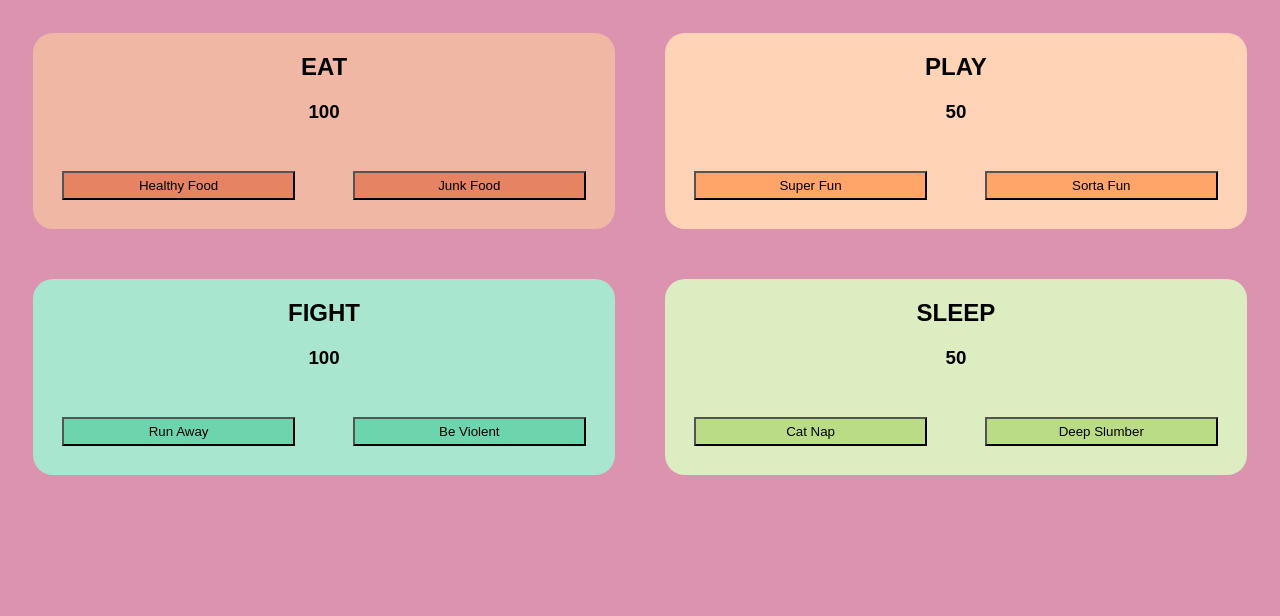
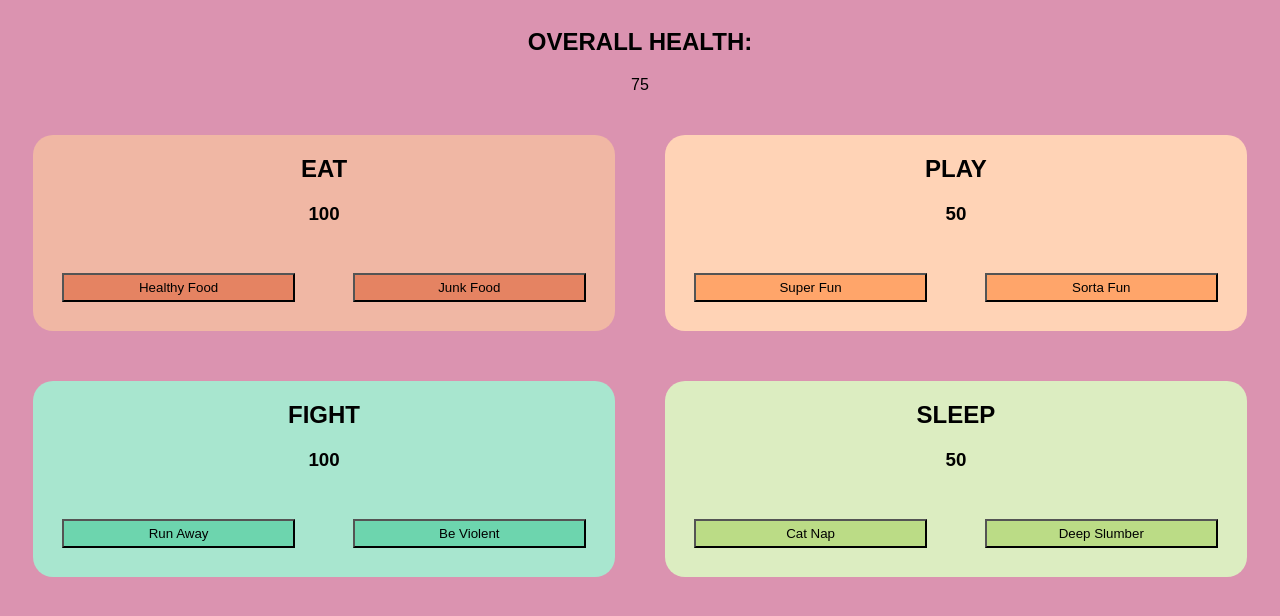
Before and after one commit to bwhitworth/tamagotchi, a website built with webpack: page src/index.html in a window 1280 px wide. Built offline with nearby package versions, Linux system fonts and the light colour scheme.

Commit message:
overall progress works

```diff
--- a/src/javascripts/components/eat.js
+++ b/src/javascripts/components/eat.js
@@ -1,11 +1,13 @@
 import utils from '../helpers/utils';
 import data from '../helpers/data';
+import progress from './progress';
 
 const feedHealthyFood = () => {
   let fullScore = data.getStat('full');
   if (fullScore <= 90) { data.addStat('full', 10); } else { data.setStat('full', 100); }
   fullScore = data.getStat('full');
   data.scorePrinter('eat-score-container', fullScore);
+  progress.progressPrinter();
 };
 
 const feedJunkFood = () => {
@@ -13,6 +15,7 @@ const feedJunkFood = () => {
   if (fullScore >= 3) { data.subStat('full', 3); } else { data.setStat('full', 0); }
   fullScore = data.getStat('full');
   data.scorePrinter('eat-score-container', fullScore);
+  progress.progressPrinter();
 };
 
 const eatQuadPrinter = () => {
--- a/src/javascripts/components/fight.js
+++ b/src/javascripts/components/fight.js
@@ -1,11 +1,13 @@
 import utils from '../helpers/utils';
 import data from '../helpers/data';
+import progress from './progress';
 
 const runAway = () => {
   let strengthScore = data.getStat('strength');
   if (strengthScore >= 3) { data.subStat('strength', 3); } else { data.setStat('strength', 0); }
   strengthScore = data.getStat('strength');
   data.scorePrinter('fight-score-container', strengthScore);
+  progress.progressPrinter();
 };
 
 const beViolent = () => {
@@ -13,6 +15,7 @@ const beViolent = () => {
   if (strengthScore >= 10) { data.subStat('strength', 20); } else { data.setStat('strength', 0); }
   strengthScore = data.getStat('strength');
   data.scorePrinter('fight-score-container', strengthScore);
+  progress.progressPrinter();
 };
 
 const fightQuadPrinter = () => {
--- a/src/javascripts/components/play.js
+++ b/src/javascripts/components/play.js
@@ -1,12 +1,13 @@
 import utils from '../helpers/utils';
 import data from '../helpers/data';
-
+import progress from './progress';
 
 const superFunActivity = () => {
   let funScore = data.getStat('fun');
   if (funScore <= 50) { data.addStat('fun', 50); } else { data.setStat('fun', 100); }
   funScore = data.getStat('fun');
   data.scorePrinter('play-score-container', funScore);
+  progress.progressPrinter();
 };
 
 const sortaFunActivity = () => {
@@ -14,6 +15,7 @@ const sortaFunActivity = () => {
   if (funScore <= 98) { data.addStat('fun', 2); } else { data.setStat('fun', 100); }
   funScore = data.getStat('fun');
   data.scorePrinter('play-score-container', funScore);
+  progress.progressPrinter();
 };
 
 const playQuadPrinter = () => {
--- /dev/null
+++ b/src/javascripts/components/progress.js
@@ -0,0 +1,19 @@
+import utils from '../helpers/utils';
+import data from '../helpers/data';
+
+const getProgress = () => {
+  const fullScore = data.getStat('full');
+  const playScore = data.getStat('fun');
+  const strengthScore = data.getStat('strength');
+  const energyScore = data.getStat('energy');
+  return ((fullScore + playScore + strengthScore + energyScore) / 4).toFixed();
+};
+
+const progressPrinter = () => {
+  let domString = '';
+  domString += '<h2>OVERALL HEALTH: </h2>';
+  domString += `<p>${getProgress()}</p>`;
+  utils.printToDom('progress', domString);
+};
+
+export default { getProgress, progressPrinter };
--- a/src/javascripts/components/sleep.js
+++ b/src/javascripts/components/sleep.js
@@ -1,11 +1,13 @@
 import utils from '../helpers/utils';
 import data from '../helpers/data';
+import progress from './progress';
 
 const catNap = () => {
   let energyScore = data.getStat('energy');
   if (energyScore <= 50) { data.addStat('energy', 50); } else { data.setStat('energy', 100); }
   energyScore = data.getStat('energy');
   data.scorePrinter('sleep-score-container', energyScore);
+  progress.progressPrinter();
 };
 
 const deepSlumber = () => {
@@ -13,6 +15,7 @@ const deepSlumber = () => {
   if (energyScore <= 40) { data.addStat('energy', 60); } else { data.setStat('energy', 100); }
   energyScore = data.getStat('energy');
   data.scorePrinter('sleep-score-container', energyScore);
+  progress.progressPrinter();
 };
 
 const sleepQuadPrinter = () => {
--- a/src/javascripts/main.js
+++ b/src/javascripts/main.js
@@ -3,12 +3,14 @@ import eat from './components/eat';
 import play from './components/play';
 import fight from './components/fight';
 import sleep from './components/sleep';
+import progress from './components/progress';
 
 const init = () => {
   eat.eatQuadPrinter();
   play.playQuadPrinter();
   fight.fightQuadPrinter();
   sleep.sleepQuadPrinter();
+  progress.progressPrinter();
 };
 
 init();
--- a/src/styles/main.scss
+++ b/src/styles/main.scss
@@ -23,6 +23,10 @@ body {
   margin: 5%;
   padding: 5px;
   :focus { outline: none;}
+}
+#progress {
+  width: 100%;
+  text-align: center;
 }
 
 .quad {
```
